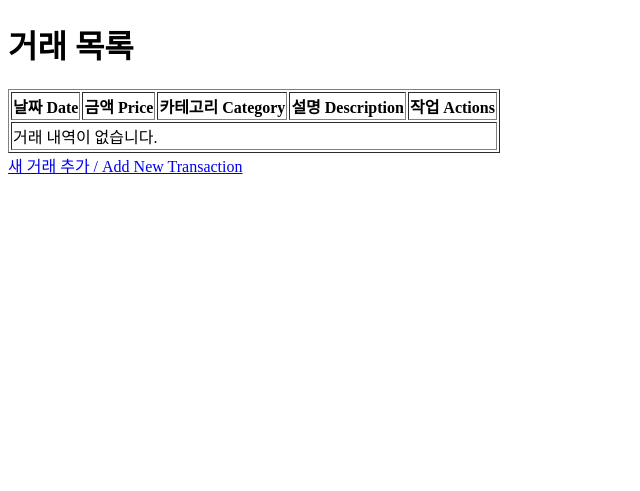
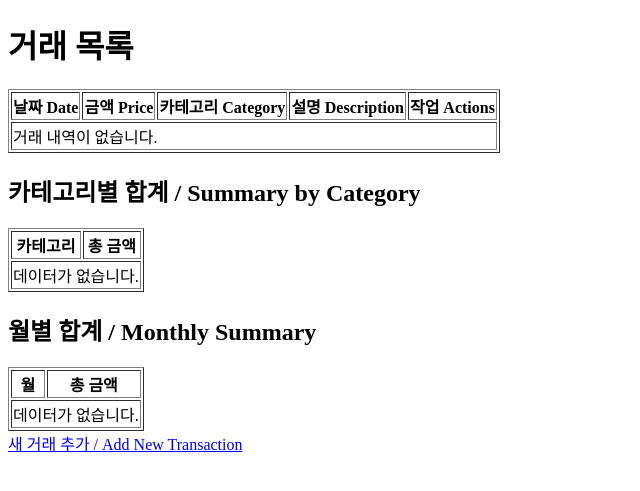
Before and after one commit to sy0419/accoutBook, a Django app: page /transactions/ in a window 1280 px wide. Shown: the top 491 px of the page, without its empty margins (0-640 px from the left). Run offline with Django 5.2, Linux system fonts and the light colour scheme.

Commit message:
Add category and monthly summary tables to transaction list template.

```diff
--- a/accountBookProject/accountBook/templates/transaction_list.html
+++ b/accountBookProject/accountBook/templates/transaction_list.html
@@ -37,6 +37,31 @@
             {% endfor %}
         </tbody>
     </table>
+    <h2>카테고리별 합계 / Summary by Category</h2>
+    <table border="1">
+    <tr><th>카테고리</th><th>총 금액</th></tr>
+    {% for item in category_summary %}
+        <tr>
+        <td>{{ item.category }}</td>
+        <td>{{ item.total_amount }}</td>
+        </tr>
+    {% empty %}
+        <tr><td colspan="2">데이터가 없습니다.</td></tr>
+    {% endfor %}
+    </table>
+
+    <h2>월별 합계 / Monthly Summary</h2>
+    <table border="1">
+    <tr><th>월</th><th>총 금액</th></tr>
+    {% for item in monthly_summary %}
+        <tr>
+        <td>{{ item.month|date:"Y-m" }}</td>
+        <td>{{ item.total_amount }}</td>
+        </tr>
+    {% empty %}
+        <tr><td colspan="2">데이터가 없습니다.</td></tr>
+    {% endfor %}
+    </table>
     <a href="{% url 'add_transaction' %}">새 거래 추가 / Add New Transaction</a>
 </body>
 </html>
```
